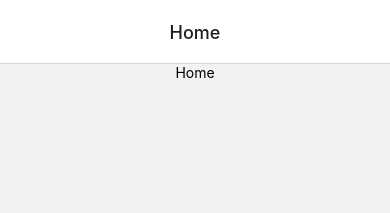
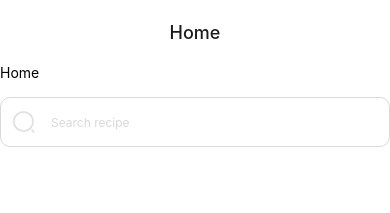
Before and after one commit to gustavoMoraiss/recipes, a React Native app: screen /Home in a window 390 px wide. Shown: the top 213 px of the page. Built offline with nearby package versions, Linux system fonts and the light colour scheme.

Commit message:
building a input component

```diff
--- a/App.js
+++ b/App.js
@@ -1,6 +1,6 @@
 import { Image, Pressable, StyleSheet, Text, View } from "react-native";
 import Splash from "./src/screens/Splash";
-import { NavigationContainer } from "@react-navigation/native";
+import { NavigationContainer, DefaultTheme } from "@react-navigation/native";
 import { createStackNavigator } from "@react-navigation/stack";
 import Home from "./src/screens/Home";
 import Search from "./src/screens/Search";
@@ -8,8 +8,6 @@ import Search from "./src/screens/Search";
 const Stack = createStackNavigator();
 
 const BackButton = (props) => {
-  console.log("props:>>", props);
-
   return (
     <Pressable onPress={props.onPress}>
       <Image style={styles.back} source={require("./assets/back.png")} />
@@ -17,10 +15,23 @@ const BackButton = (props) => {
   );
 };
 
+const theme = {
+  ...DefaultTheme,
+  colors: {
+    ...DefaultTheme.colors,
+    background: "#ffffff",
+  },
+};
+
 export default function App() {
   return (
-    <NavigationContainer>
-      <Stack.Navigator screenOptions={{ headerTitleAlign: "center" }}>
+    <NavigationContainer theme={theme}>
+      <Stack.Navigator
+        screenOptions={{
+          headerTitleAlign: "center",
+          headerShadowVisible: false,
+        }}
+      >
         <Stack.Screen
           name="Splash"
           component={Splash}
--- /dev/null
+++ b/src/components/Input/index.js
@@ -0,0 +1,29 @@
+import React from "react";
+import { Image, TextInput, View } from "react-native";
+import colors from "../../constants/colors.js";
+import styles from "./styles.js";
+
+const Input = ({ placeholder, showSearchIcon, style }) => {
+  return (
+    <View style={[styles.container, style]}>
+      {showSearchIcon ? (
+        <Image
+          style={styles.icon}
+          source={require("../../../assets/search.png")}
+        />
+      ) : null}
+      <TextInput
+        style={styles.input}
+        placeholderTextColor={colors.lightGray}
+        placeholder={placeholder}
+      />
+    </View>
+  );
+};
+
+Input.defaultProps = {
+  placeholder: "Search recipe",
+  showSearchIcon: true,
+};
+
+export default React.memo(Input);
--- /dev/null
+++ b/src/components/Input/styles.js
@@ -0,0 +1,26 @@
+import { StyleSheet } from "react-native";
+import colors from "../../constants/colors";
+
+const styles = StyleSheet.create({
+  container: {
+    flexDirection: "row",
+    borderRadius: 10,
+    alignItems: "center",
+    paddingHorizontal: 10,
+    borderWidth: 1,
+    borderColor: colors.lightGray,
+    paddingVertical: 12,
+    marginVertical: 16,
+  },
+  input: {
+    color: colors.black,
+    fontSize: 12,
+  },
+  icon: {
+    width: 24,
+    marginRight: 16,
+    height: 24,
+  },
+});
+
+export default styles;
--- a/src/constants/colors.js
+++ b/src/constants/colors.js
@@ -1,6 +1,8 @@
 const colors = {
   green: "#129575",
   white: "#FFFFFF",
+  lightGray: "#D9D9D9",
+  bacl: "#000000",
 };
 
 export default colors;
--- a/src/screens/Home/index.js
+++ b/src/screens/Home/index.js
@@ -1,11 +1,13 @@
 import React from "react";
 import { Text, SafeAreaView } from "react-native";
+import Input from "../../components/Input/index.js";
 import styles from "./styles.js";
 
 const Home = ({ navigation }) => {
   return (
-    <SafeAreaView style={styles.background}>
+    <SafeAreaView style={styles.container}>
       <Text onPress={() => navigation.navigate("Search")}>Home</Text>
+      <Input />
     </SafeAreaView>
   );
 };
--- a/src/screens/Home/styles.js
+++ b/src/screens/Home/styles.js
@@ -2,43 +2,8 @@ import { StyleSheet } from "react-native";
 import colors from "../../constants/colors";
 
 const styles = StyleSheet.create({
-  background: {
-    width: "100%",
-    height: "100%",
-    flex: 1,
-    justifyContent: "space-between",
-    flexDirection: "column",
-    alignItems: "center",
-  },
   container: {
-    paddingHorizontal: 15,
-    paddingVertical: 40,
-  },
-  title: {
-    color: colors.white,
-    fontSize: 18,
-    textAlign: "center",
-    fontWeight: "500",
-  },
-  bigTitle: {
-    fontSize: 50,
-    color: colors.white,
-    textAlign: "center",
-    fontWeight: "bold",
-    paddingHorizontal: 30,
-  },
-  logo: {
-    width: 80,
-    height: 80,
-    alignSelf: "center",
-    marginBottom: 14,
-  },
-  subTitle: {
-    fontSize: 16,
-    color: colors.white,
-    textAlign: "center",
-    marginBottom: 64,
-    marginTop: 20,
+    padding: 24,
   },
 });
 
```
